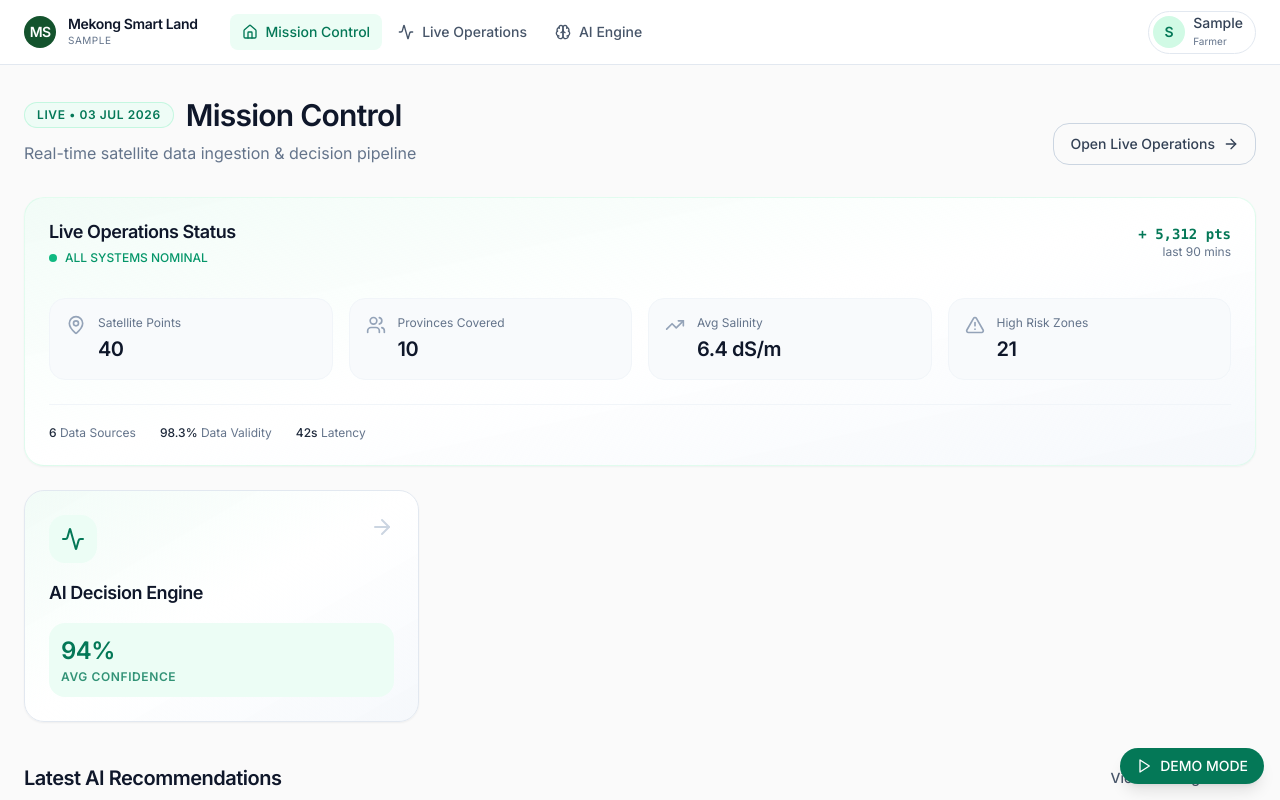
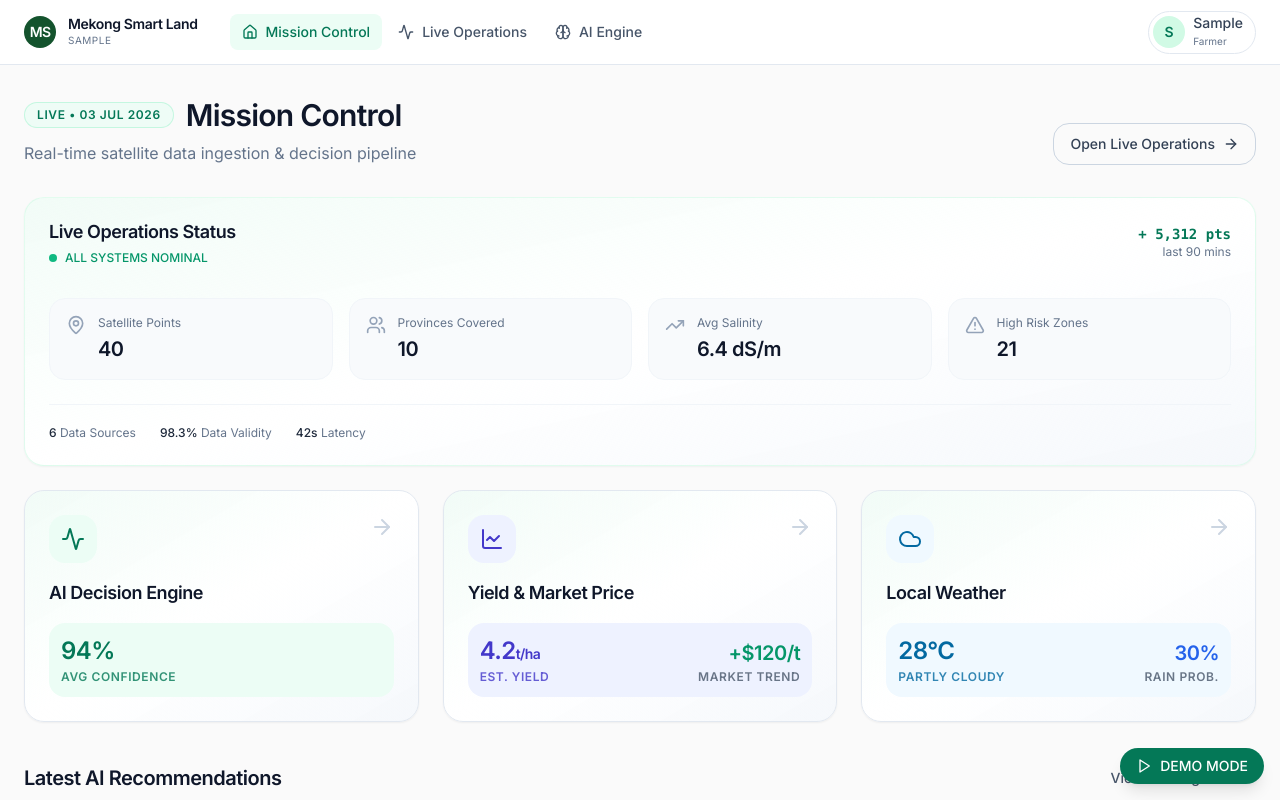
Before and after one commit to Rhytam23/asia101, a React (Vite) app: page /signup in a window 1280 px wide. Both pictures are taken after typing "Sample", "name@example.com", "Sample", "Sample123", "Sample123" into the empty fields and a click on the button "Create Account". Shown: the top 800 px of the page. Built offline with nearby package versions, Linux system fonts and the light colour scheme.

Commit message:
feat: add Yield and Weather cards for Farmers on Mission Control

```diff
--- a/src/pages/MissionControl.tsx
+++ b/src/pages/MissionControl.tsx
@@ -1,5 +1,5 @@
 import { Link } from 'react-router-dom';
-import { Activity, MapPin, TrendingUp, AlertTriangle, Users, Clock, ArrowRight } from 'lucide-react';
+import { Activity, MapPin, TrendingUp, AlertTriangle, Users, Clock, ArrowRight, Cloud, LineChart } from 'lucide-react';
 import PipelineVisualizer from '../components/PipelineVisualizer';
 import { currentSatelliteData, mockRecommendations, provinces } from '../data/mockData';
 import { Card, CardHeader, CardTitle, CardContent, Button, Badge } from '../components/ui';
@@ -140,6 +140,53 @@ export default function MissionControl() {
               </Link>
             </>
           )}
+
+          {hasRole(['Farmer']) && (
+            <>
+              <Link to="/analytics">
+                <Card hoverEffect className="h-full border-slate-200 group cursor-pointer flex flex-col p-6">
+                  <div className="flex justify-between items-start mb-4">
+                    <div className="p-3 bg-indigo-50 text-indigo-700 rounded-xl">
+                      <LineChart className="w-6 h-6" />
+                    </div>
+                    <ArrowRight className="text-slate-300 group-hover:text-primary group-hover:translate-x-1 transition-all" />
+                  </div>
+                  <h3 className="font-bold text-lg text-slate-900 tracking-tight">Yield & Market Price</h3>
+                  <div className="bg-indigo-50 text-indigo-700 p-3 rounded-xl mt-4 flex justify-between items-end">
+                    <div>
+                      <div className="text-2xl font-bold tracking-tight">4.2<span className="text-sm">t/ha</span></div>
+                      <div className="text-xs font-semibold uppercase tracking-wider opacity-80 mt-0.5">Est. Yield</div>
+                    </div>
+                    <div className="text-right">
+                      <div className="text-xl font-bold tracking-tight text-emerald-600">+$120/t</div>
+                      <div className="text-xs font-semibold uppercase tracking-wider opacity-80 mt-0.5 text-slate-600">Market Trend</div>
+                    </div>
+                  </div>
+                </Card>
+              </Link>
+              <Link to="/live-ops">
+                <Card hoverEffect className="h-full border-slate-200 group cursor-pointer flex flex-col p-6">
+                  <div className="flex justify-between items-start mb-4">
+                    <div className="p-3 bg-sky-50 text-sky-700 rounded-xl">
+                      <Cloud className="w-6 h-6" />
+                    </div>
+                    <ArrowRight className="text-slate-300 group-hover:text-primary group-hover:translate-x-1 transition-all" />
+                  </div>
+                  <h3 className="font-bold text-lg text-slate-900 tracking-tight">Local Weather</h3>
+                  <div className="bg-sky-50 text-sky-700 p-3 rounded-xl mt-4 flex justify-between items-end">
+                    <div>
+                      <div className="text-2xl font-bold tracking-tight">28°C</div>
+                      <div className="text-xs font-semibold uppercase tracking-wider opacity-80 mt-0.5">Partly Cloudy</div>
+                    </div>
+                    <div className="text-right">
+                      <div className="text-xl font-bold tracking-tight text-blue-600">30%</div>
+                      <div className="text-xs font-semibold uppercase tracking-wider opacity-80 mt-0.5 text-slate-600">Rain Prob.</div>
+                    </div>
+                  </div>
+                </Card>
+              </Link>
+            </>
+          )}
         </div>
 
         {/* Top Recommendations */}
```
